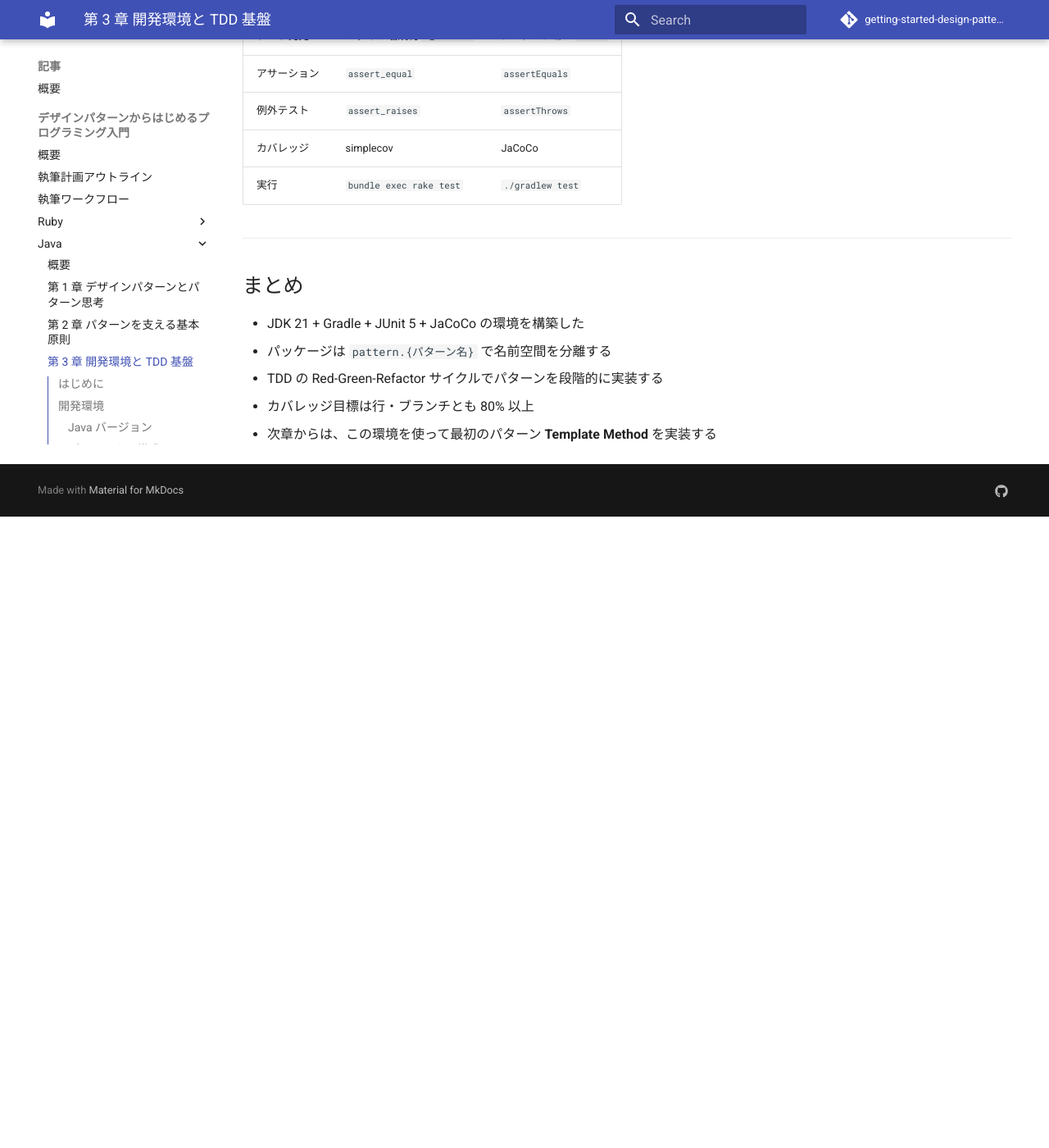
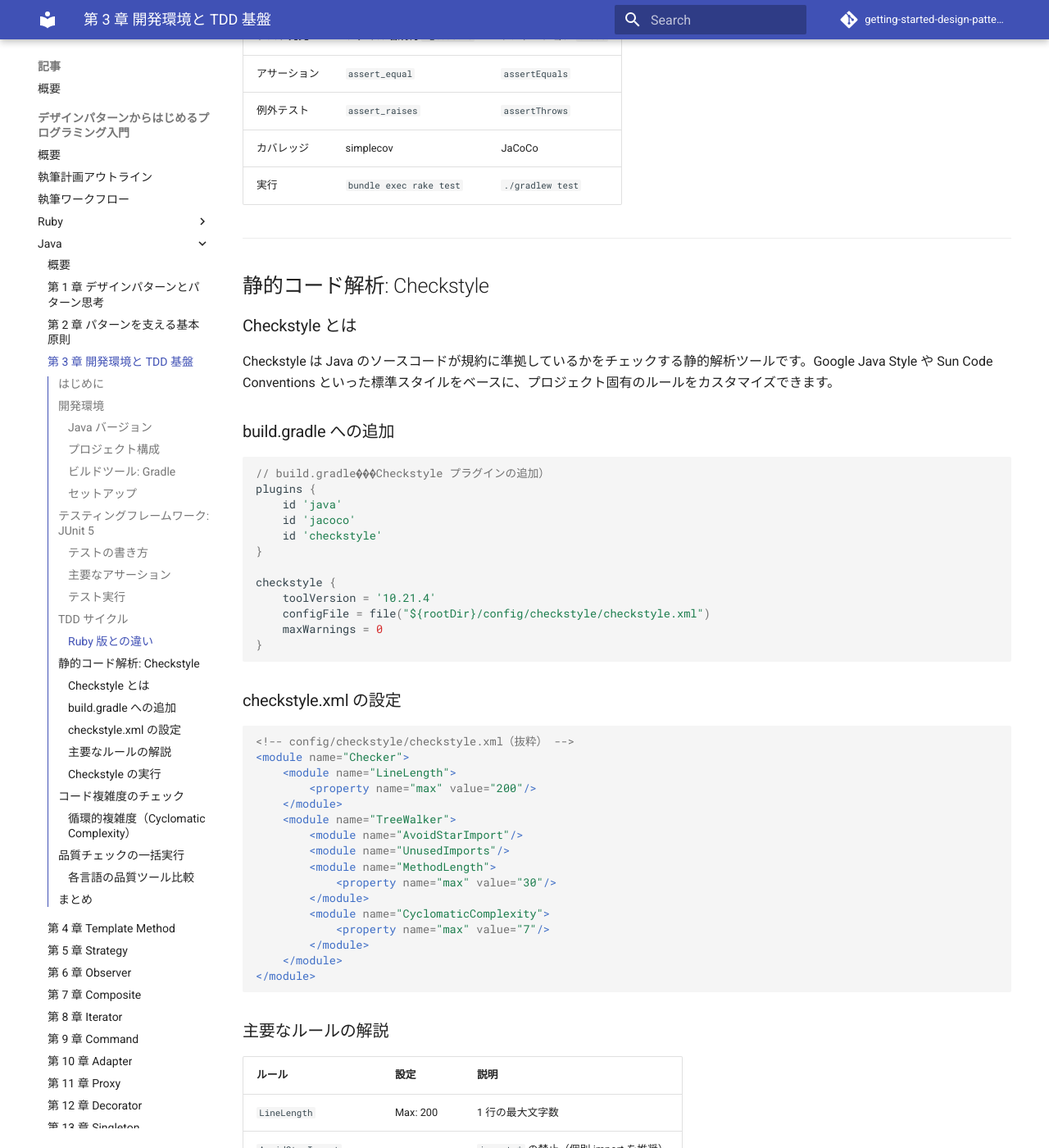
Before and after one commit to k2works/getting-started-design-pattern, an MkDocs documentation site: the page built from docs/article/java/03-tdd-and-tooling.md, in a window 1280 px wide and 1400 px high, scrolled down 2813 px. Shown: the whole window at 82% size. Built offline with MkDocs 1.6.1 and Material for MkDocs 9.7.7, drawn with Linux system fonts in a browser that asks for light colours; comment, search, counter and statistics services are not loaded; before the commit the page ends 3443 px from its top, so only the background shows below that; some of the changed text lies outside the part shown.

Commit message:
chore(java): Checkstyle を導入し品質チェックを追加
Google Style ベースの checkstyle.xml を作成。
import 文の wildcard を個別 import に修正。記事に品質チェックセクションを追記。

````diff
--- a/docs/article/java/03-tdd-and-tooling.md
+++ b/docs/article/java/03-tdd-and-tooling.md
@@ -129,10 +129,114 @@ Ruby 版と同じ Red-Green-Refactor サイクルで進めます。
 
 ---
 
+## 静的コード解析: Checkstyle
+
+### Checkstyle とは
+
+Checkstyle は Java のソースコードが規約に準拠しているかをチェックする静的解析ツールです。Google Java Style や Sun Code Conventions といった標準スタイルをベースに、プロジェクト固有のルールをカスタマイズできます。
+
+### build.gradle への追加
+
+```groovy
+// build.gradle���Checkstyle プラグインの追加）
+plugins {
+    id 'java'
+    id 'jacoco'
+    id 'checkstyle'
+}
+
+checkstyle {
+    toolVersion = '10.21.4'
+    configFile = file("${rootDir}/config/checkstyle/checkstyle.xml")
+    maxWarnings = 0
+}
+```
+
+### checkstyle.xml の設定
+
+```xml
+<!-- config/checkstyle/checkstyle.xml（抜粋） -->
+<module name="Checker">
+    <module name="LineLength">
+        <property name="max" value="200"/>
+    </module>
+    <module name="TreeWalker">
+        <module name="AvoidStarImport"/>
+        <module name="UnusedImports"/>
+        <module name="MethodLength">
+            <property name="max" value="30"/>
+        </module>
+        <module name="CyclomaticComplexity">
+            <property name="max" value="7"/>
+        </module>
+    </module>
+</module>
+```
+
+### 主要なルールの解説
+
+| ルール | 設定 | 説明 |
+|--------|------|------|
+| `LineLength` | Max: 200 | 1 行の最大文字数 |
+| `AvoidStarImport` | - | `import *` の禁止（個別 import を推奨） |
+| `UnusedImports` | - | 未使用 import の検出 |
+| `MethodLength` | Max: 30 | メソッドの最大行数 |
+| `CyclomaticComplexity` | Max: 7 | 循環的複雑度の上限 |
+
+### Checkstyle の実行
+
+```bash
+# Checkstyle のみ実行
+./gradlew checkstyleMain checkstyleTest
+
+# レポートは build/reports/checkstyle/ に出力される
+```
+
+---
+
+## コード複雑度のチェック
+
+### 循環的複雑度（Cyclomatic Complexity）
+
+循環的複雑度とは、コードがどれぐらい複雑であるかをメソッド単位で数値にして表す指標です。本プロジェクトでは **7 以下** に制限しています。
+
+| 複雑度の範囲 | 意味 |
+|-------------|------|
+| 1〜10 | 低複雑度: 管理しやすく、問題なし |
+| 11〜20 | 中程度の複雑度: リファクタリングを検討 |
+| 21〜50 | 高複雑度: リファクタリングが強く推奨される |
+| 51 以上 | 非常に高い複雑度: コードを分割する必要がある |
+
+---
+
+## 品質チェックの一括実行
+
+Gradle の `check` タスクは、Checkstyle プラグインを追加すると自動的に `checkstyleMain` + `checkstyleTest` + `test` を実行します。
+
+```bash
+# 静的解析 + テスト + カバレッジを一括実行
+./gradlew check
+```
+
+### 各言語の品質ツール比較
+
+| 用途 | Ruby | Java | TypeScript | Python |
+|------|------|------|-----------|--------|
+| パッケージ管理 | Bundler | Gradle | npm | uv |
+| テスト | minitest | JUnit 5 | Jest | pytest |
+| 静的解析 | RuboCop | Checkstyle + PMD | ESLint | Ruff |
+| フォーマッター | RuboCop | Checkstyle | Prettier | Ruff |
+| カバレッジ | SimpleCov | JaCoCo | @vitest/coverage-v8 | pytest-cov |
+| 複雑度チェック | RuboCop Metrics | Checkstyle CyclomaticComplexity | ESLint complexity | Ruff McCabe |
+
+---
+
 ## まとめ
 
 - JDK 21 + Gradle + JUnit 5 + JaCoCo の環境を構築した
 - パッケージは `pattern.{パターン名}` で名前空間を分離する
 - TDD の Red-Green-Refactor サイクルでパターンを段階的に実装する
 - カバレッジ目標は行・ブランチとも 80% 以上
-- 次章からは、この環境を使って最初のパターン **Template Method** を実装する
+- Checkstyle で静的解析・コード複雑度（循環的複雑度 7 以下）を自動チェックする
+- `./gradlew check` で静的解析 + テスト + カバレッジを一括実行できる
+- 次章からは、この���境を使って最初のパターン **Template Method** を実装��る
````
Also changed, not shown: 15 other files.
